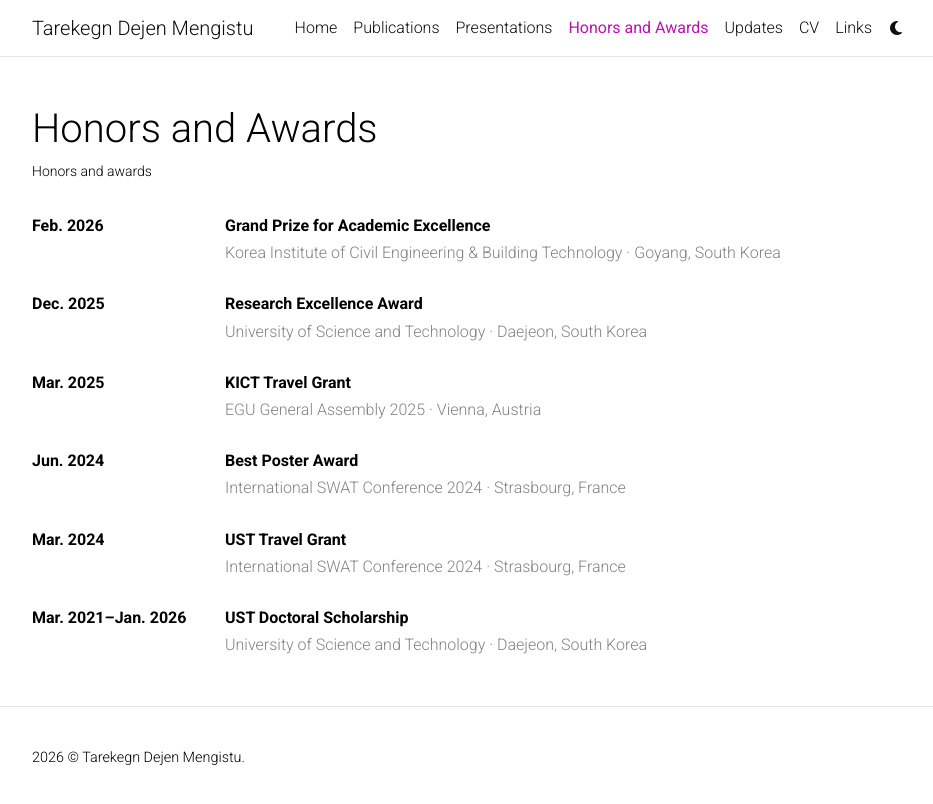
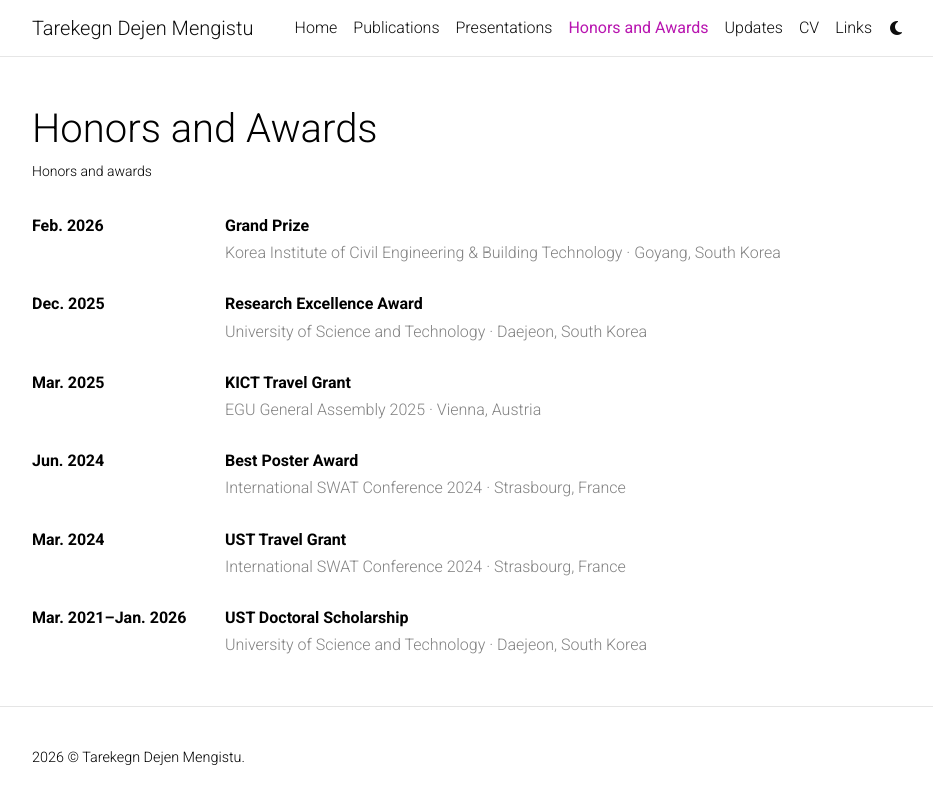
Before and after one commit to tdmengistu/tdmengistu.github.io, a Jekyll site: the page built from _pages/awards.md, in a window 1280 px wide. Shown: the top 804 px of the page, without its empty margins (173-1106 px from the left). Built offline with Jekyll 4.4.1, drawn with Linux system fonts in a browser that asks for light colours; a style sheet for code colours, icons or effects is not loaded.

Commit message:
Update awards.md

```diff
--- a/_pages/awards.md
+++ b/_pages/awards.md
@@ -12,7 +12,7 @@ nav_order: 3
   <div class="academic-timeline-row">
     <div class="academic-timeline-date">Feb. 2026</div>
     <div class="academic-timeline-content">
-      <span class="academic-timeline-title">Grand Prize for Academic Excellence</span>
+      <span class="academic-timeline-title">Grand Prize</span>
       <span class="academic-timeline-meta">Korea Institute of Civil Engineering &amp; Building Technology · Goyang, South Korea</span>
     </div>
   </div>
```
